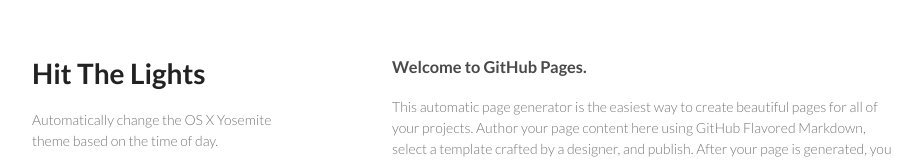
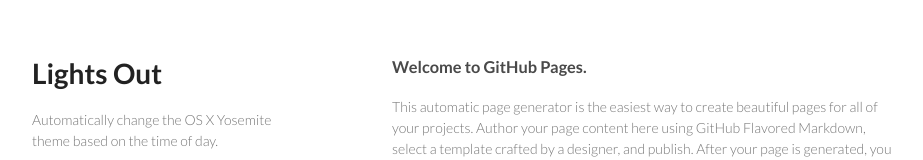
Before and after one commit to Alexandrescu/lights-out, a plain HTML site: page index.html in a window 1280 px wide. Shown: the top 160 px of the page, without its empty margins (178-1101 px from the left). Drawn offline with Linux system fonts and the light colour scheme.

Commit message:
Changed title

```diff
--- a/index.html
+++ b/index.html
@@ -15,7 +15,7 @@
   <body>
     <div class="wrapper">
       <header>
-        <h1>Hit The Lights</h1>
+        <h1>Lights Out</h1>
         <p>Automatically change the OS X Yosemite theme based on the time of day.</p>
 
         <p class="view"><a href="https://github.com/samturner/osx-dark-theme-automator">View the Project on GitHub <small>samturner/osx-dark-theme-automator</small></a></p>
```
